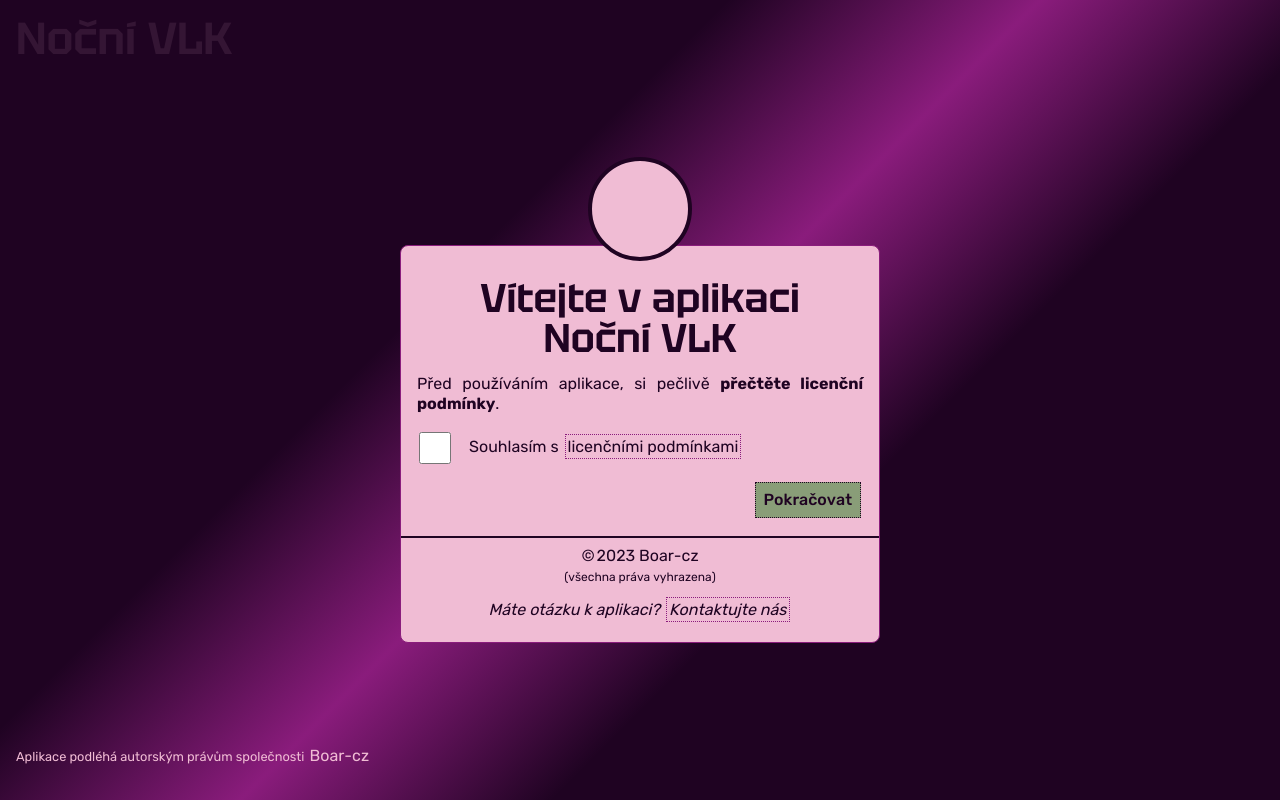
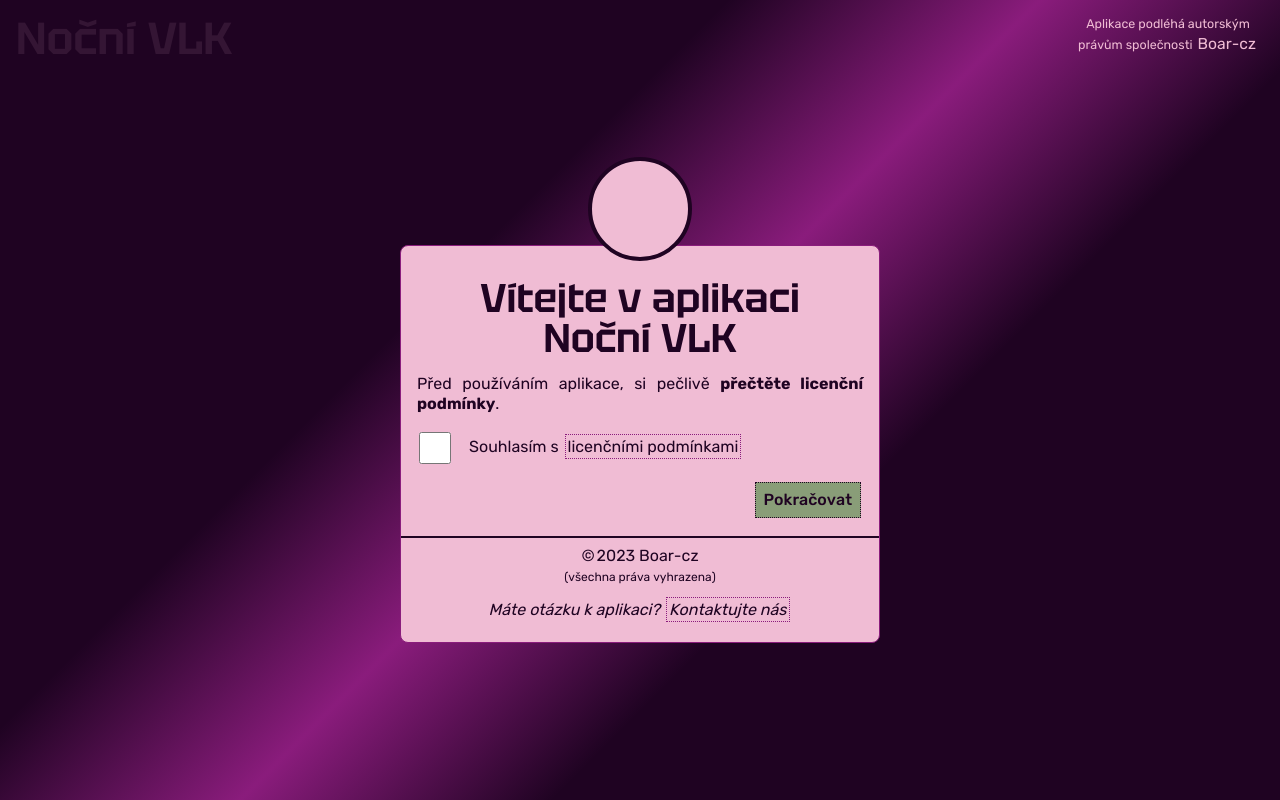
Before and after one commit to Raus-Michal/nocni-vlk, a PHP site: page /Nocni-VLK.html in a window 1280 px wide. Run offline with PHP 8.4, Linux system fonts and the light colour scheme.

Commit message:
oparva paty spousteni aplikace

```diff
--- a/puvodni/NocniVLK-Trial/data/styl/start.css
+++ b/puvodni/NocniVLK-Trial/data/styl/start.css
@@ -691,15 +691,17 @@ font-size:1rem;
 .pata
 {
 position:absolute;
-left:0px;
-bottom:0px;
 padding:1rem;
 z-index:0;
+right:0;
+top:0;
+width:calc(6rem + 10vw);
+text-align:center;
 }
 
 .pata p
 {
-font-size:.8rem;
+font-size:calc(.7rem + .1vw);
 }
 
 .pata a
@@ -707,7 +709,7 @@ font-size:.8rem;
 color:var(--b4);
 border:none;
 padding:0;
-font-size:1rem;
+font-size:calc(.9rem + .1vw);
 display:inline-block;
 }
 
```
